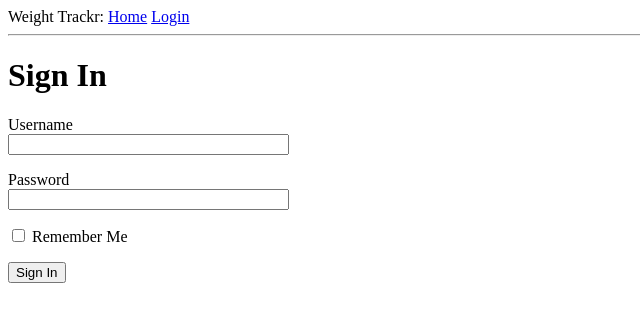
After one commit to jryoo/weight-database, a Flask app: page /login in a window 1280 px wide. The commit adds this page. Shown: the top 322 px of the page, without its empty margins (0-640 px from the left). Run offline with Flask 2, Linux system fonts and the light colour scheme.

Commit message:
add login page

```diff
--- a/app/routes.py
+++ b/app/routes.py
@@ -1,10 +1,11 @@
 from flask import render_template
 from app import app
+from app.forms import LoginForm
 
 @app.route('/')
 @app.route('/index')
 def index():
-    user = {'username': 'Miguel'}
+    user = {'username': 'Jay'}
     posts = [
         {
             'author': {'username': 'John'},
@@ -16,3 +17,8 @@ def index():
         }
     ]
     return render_template('index.html', title='Home', user=user, posts=posts)
+
+@app.route('/login')
+def login():
+    form = LoginForm()
+    return render_template('login.html', title='Sign In', form=form)
--- a/app/templates/base.html
+++ b/app/templates/base.html
@@ -7,7 +7,10 @@
       {% endif %}
     </head>
     <body>
-        <div>Weight Trackr: <a href="/index">Home</a></div>
+        <div>Weight Trackr:
+            <a href="/index">Home</a>
+            <a href="/login">Login</a>
+        </div>
         <hr>
         {% block content %}{% endblock %}
     </body>
--- /dev/null
+++ b/app/templates/login.html
@@ -0,0 +1,18 @@
+{% extends "base.html" %}
+
+{% block content %}
+    <h1>Sign In</h1>
+    <form action="" method="post">
+        {{ form.hidden_tag() }}
+        <p>
+            {{ form.username.label }}<br>
+            {{ form.username(size=32) }}
+        </p>
+        <p>
+            {{ form.password.label }}<br>
+            {{ form.password(size=32) }}
+        </p>
+        <p>{{ form.remember_me() }} {{ form.remember_me.label }}</p>
+        <p>{{ form.submit() }}</p>
+    </form>
+{% endblock %}
```
